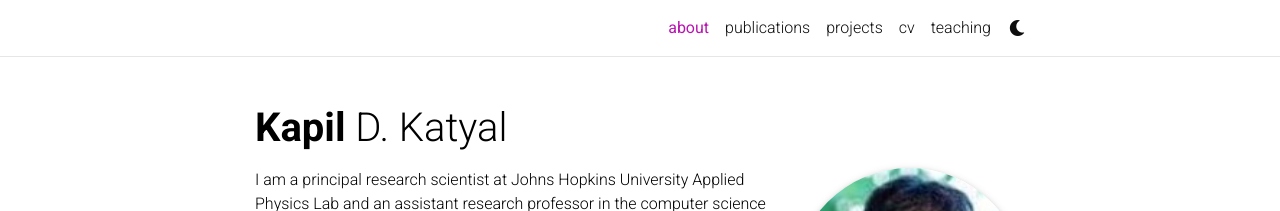
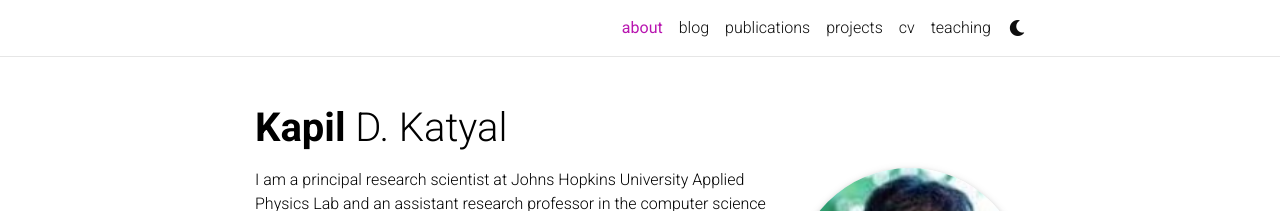
Before and after one commit to kdk132/kdk132.github.io, a Jekyll site: the page built from _pages/about.md, in a window 1280 px wide. Shown: the top 211 px of the page. Built offline with Jekyll 4.4.1, drawn with Linux system fonts in a browser that asks for light colours; full-size pictures stand in for the smaller copies a plugin makes; comment, search, counter and statistics services are not loaded; a style sheet for code colours, icons or effects is not loaded.

Commit message:
Update _config.yml

```diff
--- a/_config.yml
+++ b/_config.yml
@@ -101,8 +101,8 @@
 # Blog
 # -----------------------------------------------------------------------------
 
-blog_name:  # blog_name will be displayed in your blog page
-blog_nav_title:  # your blog must have a title for it to be displayed in the nav bar
+blog_name: al-folio # blog_name will be displayed in your blog page
+blog_nav_title: blog # your blog must have a title for it to be displayed in the nav bar
 blog_description: a simple whitespace theme for academics
 permalink: /blog/:year/:title/
 
```
